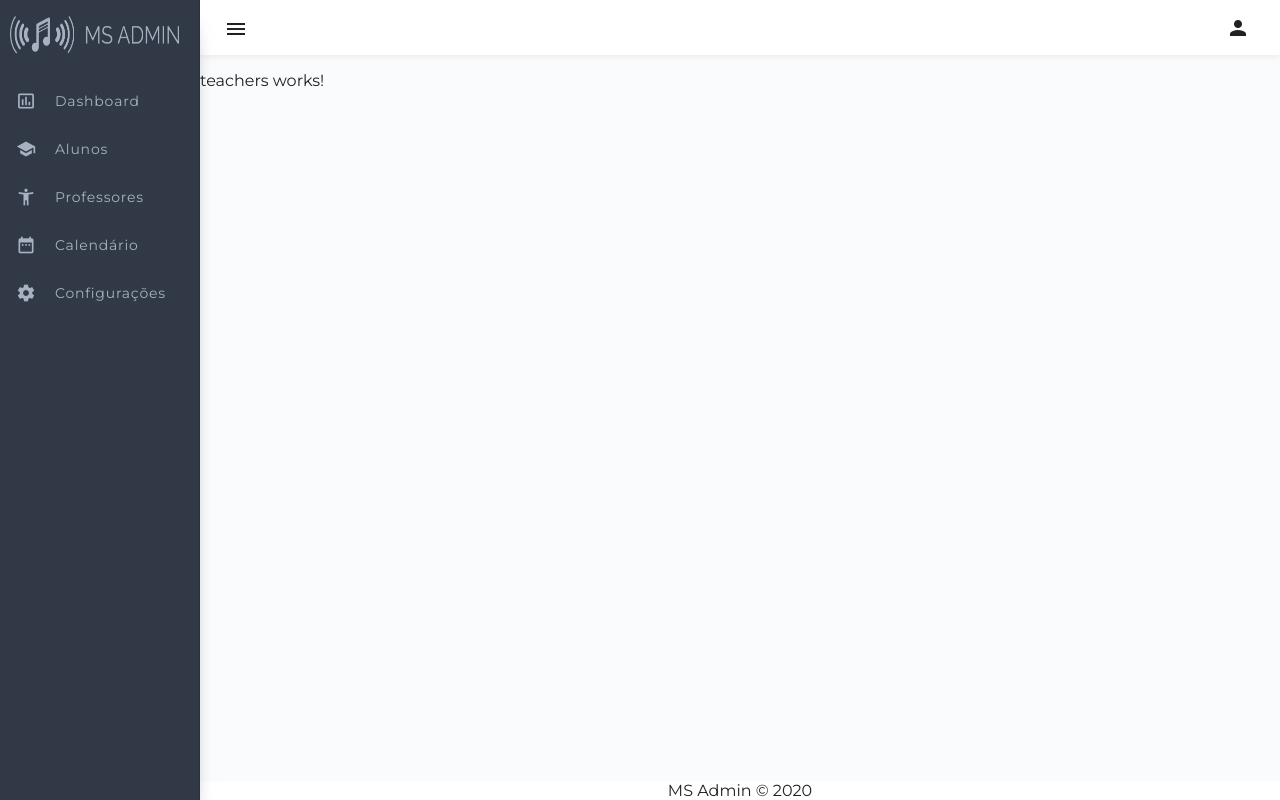
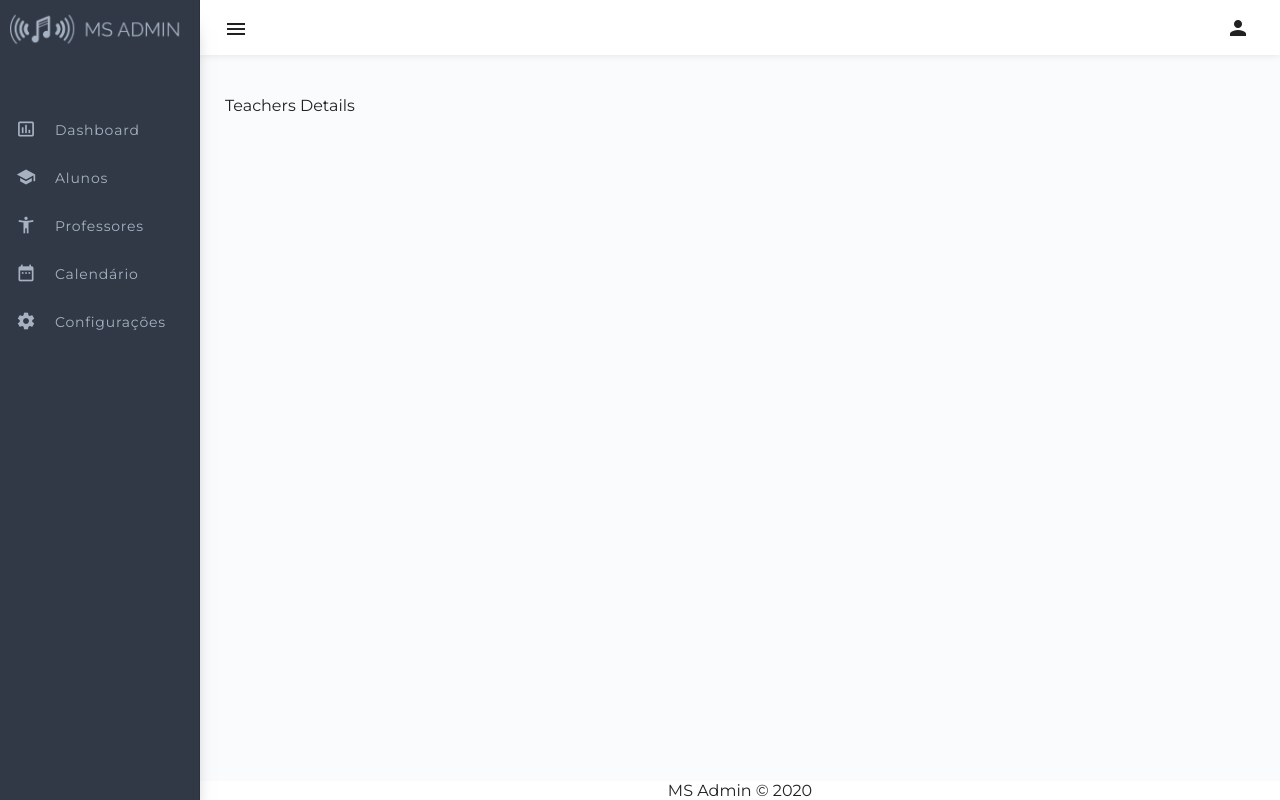
Before and after one commit to dnuneswebdev/ms-admin, an Angular app: page /teachers in a window 1280 px wide. Built offline with nearby package versions, Linux system fonts and the light colour scheme.

Commit message:
Added section with content class in all pages; minor css adjustments

```diff
--- a/src/app/app.component.css
+++ b/src/app/app.component.css
@@ -26,6 +26,5 @@ mat-sidenav-container {
 
 .logo img {
   width: 100%;
-  height: 50px;
   margin-left: 5px;
 }
--- a/src/app/pages/calendar/calendar.component.html
+++ b/src/app/pages/calendar/calendar.component.html
@@ -1 +1,3 @@
-<p>calendar works!</p>
+<section class="content">
+  <p>Calendar</p>
+</section>
--- a/src/app/pages/students/details/students-details.component.html
+++ b/src/app/pages/students/details/students-details.component.html
@@ -1 +1,3 @@
-<p>students-details works!</p>
+<section class="content">
+  <p>Students details</p>
+</section>
--- a/src/app/pages/students/main/students.component.html
+++ b/src/app/pages/students/main/students.component.html
@@ -1 +1,3 @@
-<p>students works!</p>
+<section class="content">
+  <p>Students</p>
+</section>
--- a/src/app/pages/system-settings/system-settings.component.html
+++ b/src/app/pages/system-settings/system-settings.component.html
@@ -1 +1,3 @@
-<p>system-settings works!</p>
+<section class="content">
+  <p>System Settings</p>
+</section>
--- a/src/app/pages/teachers/details/teachers-details.component.html
+++ b/src/app/pages/teachers/details/teachers-details.component.html
@@ -1 +1,3 @@
-<p>teachers-details works!</p>
+<section class="content">
+  <p>Teachers</p>
+</section>
--- a/src/app/pages/teachers/main/teachers.component.html
+++ b/src/app/pages/teachers/main/teachers.component.html
@@ -1 +1,3 @@
-<p>teachers works!</p>
+<section class="content">
+  <p>Teachers Details</p>
+</section>
--- a/src/app/shared/components/menu/menu.component.css
+++ b/src/app/shared/components/menu/menu.component.css
@@ -1,6 +1,10 @@
 a {
   text-decoration: none;
   transition: all 0.3s;
+}
+
+mat-nav-list {
+  margin-top: 40px;
 }
 
 .mat-nav-list .mat-list-item {
```
